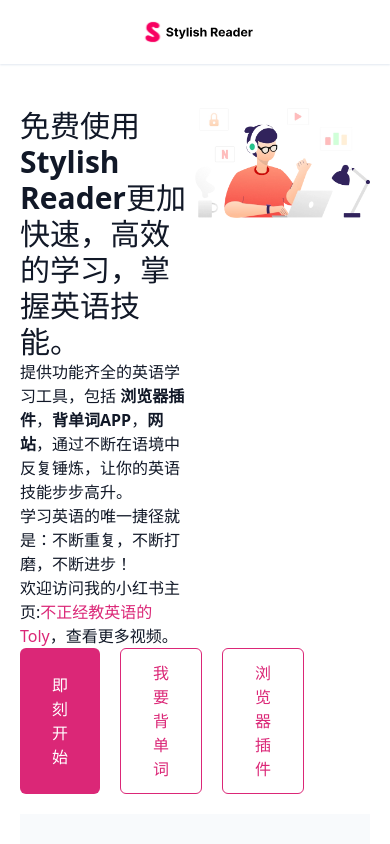
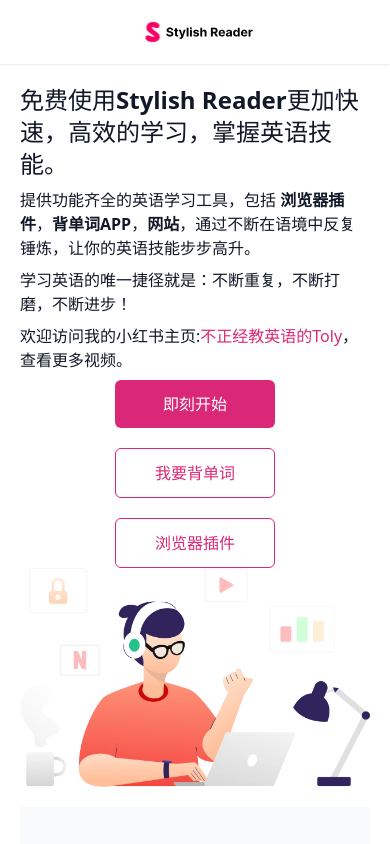
Before and after one commit to tolerious/Stylish-Reader-Official-Website, a Vue app: page / in a window 390 px wide. Shown: the top 844 px of the page. Built offline with nearby package versions, Linux system fonts and the light colour scheme.

Commit message:
🚧 Refact about section.

```diff
--- a/src/views/HomeView.vue
+++ b/src/views/HomeView.vue
@@ -2,29 +2,29 @@
   <div class="max-w-screen-xl m-auto">
     <div class="p-5">
       <!-- <router-link to="/my/list">视频列表</router-link> -->
-      <div id="about" class="flex flex-row mt-6">
-        <div class="w-2/4">
+      <div id="about" class="flex lg:flex-row lg:mt-6 flex-col">
+        <div class="lg:w-2/4">
           <div class="h-full flex flex-col justify-around text-gray-900">
-            <h1 class="text-3xl font-medium">
+            <h1 class="text-2xl lg:text-3xl font-medium">
               免费使用<strong>Stylish Reader</strong>更加快速，高效的学习，掌握英语技能。
             </h1>
-            <p>
+            <p class="mt-2">
               提供功能齐全的英语学习工具，包括
               <strong>浏览器插件</strong
               >，<strong>背单词APP</strong>，<strong>网站</strong>，通过不断在语境中反复锤炼，让你的英语技能步步高升。
             </p>
-            <p>学习英语的唯一捷径就是：不断重复，不断打磨，不断进步！</p>
-            <p>
+            <p class="my-2">学习英语的唯一捷径就是：不断重复，不断打磨，不断进步！</p>
+            <p class="mb-2">
               欢迎访问我的小红书主页:<a
                 href="https://www.xiaohongshu.com/user/profile/55708c2ca75c956f6a881bc9"
                 class="text-pink-600"
                 >不正经教英语的Toly</a
               >，查看更多视频。
             </p>
-            <div class="flex gap-5">
+            <div class="flex gap-5 flex-col lg:flex-row items-center lg:items-baseline">
               <button
                 @click="router.push('/center')"
-                class="bg-pink-600 px-8 py-3 text-white rounded-md active:shadow-sm active:shadow-pink-800 w-36 hover:animate-none"
+                class="bg-pink-600 px-8 py-3 text-white rounded-md active:shadow-sm active:shadow-pink-800 w-40 hover:animate-none"
               >
                 即刻开始
               </button>
@@ -43,7 +43,7 @@
             </div>
           </div>
         </div>
-        <div class="w-2/4"><img src="@/assets/images/about-right.webp" alt="" /></div>
+        <div class="lg:w-2/4"><img src="@/assets/images/about-right.webp" alt="" /></div>
       </div>
       <div class="grid grid-cols-3 grid-rows-1 px-8 py-16 bg-slate-50 mt-5">
         <div v-for="data in bannerData" :key="data.iconName">
```
